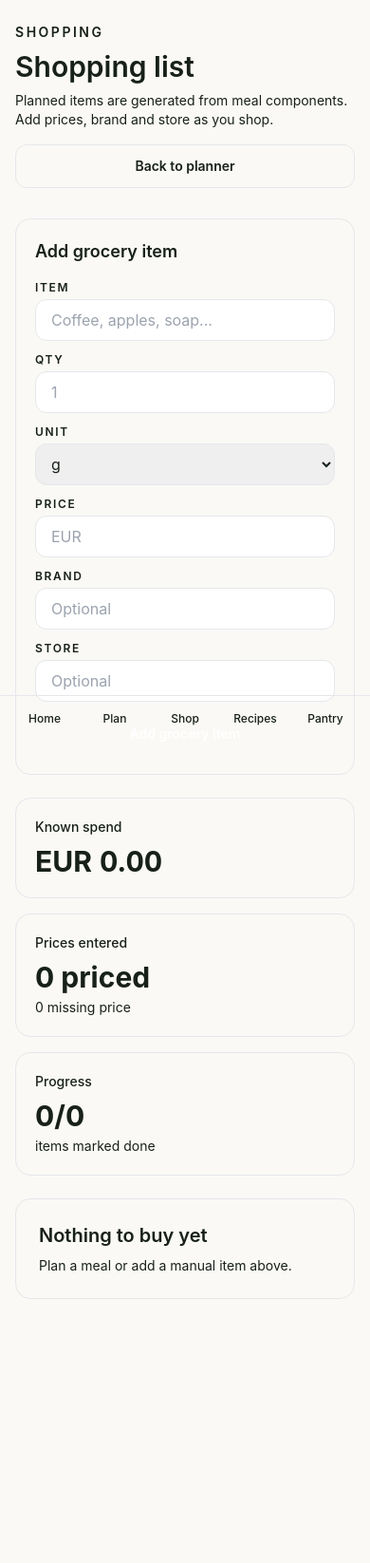
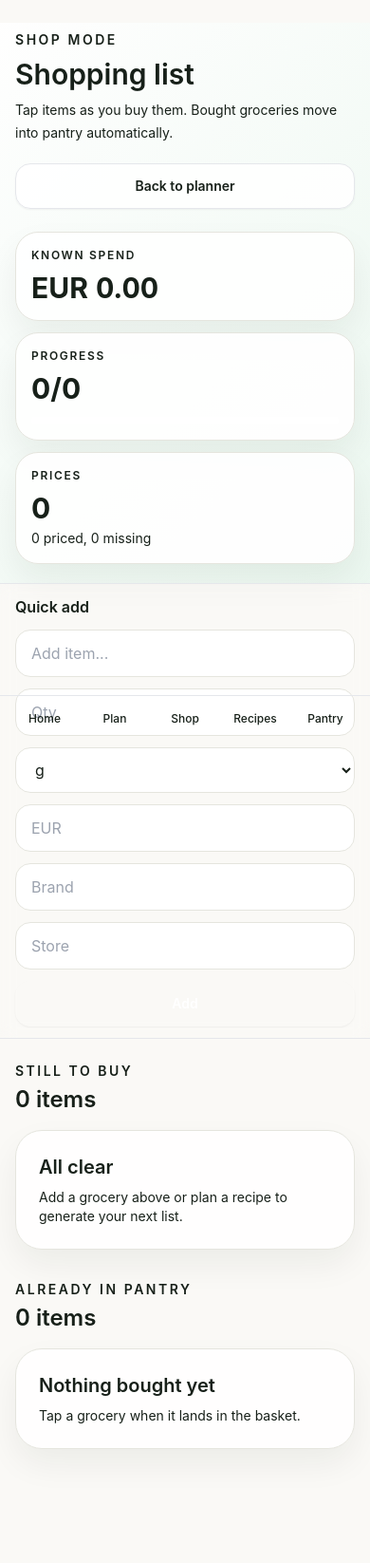
Before and after one commit to ZouhairHoussni/meal_planning, a Django app: page /shopping/ in a window 390 px wide. Shown: the part 63-1709 px from the top of the page at 95% size. Before the commit the page ends 1431 px from the top, so only its background shows below. Run offline with Django 5.2, Linux system fonts and the light colour scheme; the visitor is signed in with stand-in values (Sample User, id 1); data that the repository does not hold is empty; some libraries are stand-ins or nearby versions.

Commit message:
Redesign shopping list for mobile shop mode

```diff
--- a/shopping/views.py
+++ b/shopping/views.py
@@ -13,14 +13,23 @@ from .services import sync_planned_shopping_items
 def shopping_list(request):
     sync_planned_shopping_items(request.user)
     items = ShoppingItem.objects.filter(owner=request.user)
+    to_buy_items = [item for item in items if not item.purchased]
+    purchased_items = [item for item in items if item.purchased]
+    summary = shopping_summary_for_user(request.user)
+    progress_percent = 0
+    if summary.item_count:
+        progress_percent = int((summary.purchased_count / summary.item_count) * 100)
     return render(
         request,
         "shopping/shopping_list.html",
         {
             "items": items,
+            "to_buy_items": to_buy_items,
+            "purchased_items": purchased_items,
             "manual_form": ManualShoppingItemForm(),
             "unit_choices": ShoppingItem._meta.get_field("unit").choices,
-            "summary": shopping_summary_for_user(request.user),
+            "summary": summary,
+            "progress_percent": progress_percent,
         },
     )
 
--- a/static/css/app.css
+++ b/static/css/app.css
@@ -32,3 +32,99 @@ body {
   outline: 3px solid rgba(35, 99, 69, 0.35);
   outline-offset: 2px;
 }
+
+.shopping-hero {
+  background:
+    linear-gradient(135deg, rgba(255, 255, 255, 0.92), rgba(234, 247, 239, 0.92)),
+    var(--color-canvas);
+}
+
+.shopping-metric,
+.shopping-empty,
+.shopping-item {
+  border: 1px solid var(--color-border);
+  background: rgba(255, 255, 255, 0.92);
+  box-shadow: 0 16px 35px rgba(23, 32, 25, 0.06);
+}
+
+.shopping-metric {
+  border-radius: 24px;
+  padding: 1rem;
+}
+
+.shopping-empty {
+  border-radius: 28px;
+  padding: 1.5rem;
+}
+
+.shopping-item {
+  border-radius: 28px;
+  padding: 1rem;
+}
+
+.shopping-item-done {
+  background: rgba(243, 244, 239, 0.78);
+  box-shadow: none;
+}
+
+.shopping-check {
+  display: grid;
+  min-height: 4rem;
+  min-width: 4rem;
+  place-items: center;
+  border: 2px solid var(--color-border);
+  border-radius: 999px;
+  background: #fff;
+  color: var(--color-text);
+  transition:
+    transform 120ms ease,
+    border-color 120ms ease,
+    background 120ms ease;
+}
+
+.shopping-check:hover {
+  border-color: var(--color-primary);
+  transform: scale(1.02);
+}
+
+.shopping-check:active {
+  transform: scale(0.96);
+}
+
+.shopping-check-done {
+  border-color: var(--color-success);
+  background: var(--color-success);
+  color: #fff;
+}
+
+.shopping-check-dot {
+  height: 1rem;
+  width: 1rem;
+  border-radius: 999px;
+  background: var(--color-surface-muted);
+}
+
+.shopping-input {
+  min-height: 3rem;
+  width: 100%;
+  border-radius: 1rem;
+  border: 1px solid var(--color-border);
+  background: #fff;
+  padding: 0.75rem 1rem;
+  color: var(--color-text);
+}
+
+.shopping-input:focus {
+  border-color: var(--color-primary);
+  outline: none;
+}
+
+.shopping-chip {
+  display: inline-flex;
+  min-height: 1.875rem;
+  align-items: center;
+  border-radius: 999px;
+  padding: 0.25rem 0.75rem;
+  font-size: 0.75rem;
+  font-weight: 700;
+}
--- a/templates/shopping/shopping_list.html
+++ b/templates/shopping/shopping_list.html
@@ -3,109 +3,114 @@
 {% block title %}Shopping - MealBudget{% endblock %}
 
 {% block content %}
-  <div class="flex flex-col gap-4 lg:flex-row lg:items-start lg:justify-between">
+  <div class="mx-auto max-w-5xl">
+    <section class="shopping-hero -mx-4 px-4 pb-5 pt-2 sm:mx-0 sm:rounded-[2rem] sm:px-6 sm:pt-6">
+      <div class="flex flex-col gap-5 sm:flex-row sm:items-end sm:justify-between">
         <div>
-      <p class="text-sm font-semibold uppercase tracking-[0.18em] text-primary">Shopping</p>
-      <h1 class="mt-2 text-3xl font-semibold text-text">Shopping list</h1>
-      <p class="mt-2 text-sm text-text-muted">Planned items are generated from meal components. Add prices, brand and store as you shop.</p>
+          <p class="text-sm font-semibold uppercase tracking-[0.18em] text-primary">Shop mode</p>
+          <h1 class="mt-2 text-3xl font-semibold tracking-normal text-text sm:text-4xl">Shopping list</h1>
+          <p class="mt-2 max-w-2xl text-sm leading-6 text-text-muted">Tap items as you buy them. Bought groceries move into pantry automatically.</p>
         </div>
-    <a class="inline-flex min-h-11 items-center justify-center rounded-xl border border-border bg-surface px-5 py-3 text-sm font-semibold text-text" href="{% url 'planner' %}">Back to planner</a>
+        <a class="inline-flex min-h-12 items-center justify-center rounded-2xl border border-border bg-white/90 px-5 py-3 text-sm font-semibold text-text shadow-sm transition hover:border-primary hover:text-primary" href="{% url 'planner' %}">Back to planner</a>
       </div>
 
-  <form class="mt-8 rounded-2xl border border-border bg-surface p-5 shadow-soft" method="post" action="{% url 'shopping_add_manual' %}">
+      <div class="mt-6 grid gap-3 sm:grid-cols-3">
+        <article class="shopping-metric">
+          <p class="text-xs font-semibold uppercase tracking-[0.14em] text-text-muted">Known spend</p>
+          <p class="money-value mt-2 text-3xl font-bold text-text">EUR {{ summary.total_price|floatformat:"2" }}</p>
+        </article>
+        <article class="shopping-metric">
+          <p class="text-xs font-semibold uppercase tracking-[0.14em] text-text-muted">Progress</p>
+          <p class="mt-2 text-3xl font-bold text-text">{{ summary.purchased_count }}/{{ summary.item_count }}</p>
+          <div class="mt-3 h-2 rounded-full bg-white">
+            <div class="h-2 rounded-full bg-primary" style="width: {{ progress_percent }}%"></div>
+          </div>
+        </article>
+        <article class="shopping-metric">
+          <p class="text-xs font-semibold uppercase tracking-[0.14em] text-text-muted">Prices</p>
+          <p class="mt-2 text-3xl font-bold text-text">{{ summary.priced_count }}</p>
+          <p class="mt-1 text-sm text-text-muted">{{ summary.priced_count }} priced, {{ summary.missing_price_count }} missing</p>
+        </article>
+      </div>
+    </section>
+
+    <section class="sticky top-0 z-10 -mx-4 border-y border-border bg-canvas/95 px-4 py-3 backdrop-blur sm:top-3 sm:mx-0 sm:mt-5 sm:rounded-3xl sm:border">
+      <form class="grid gap-3 md:grid-cols-[1.4fr_90px_100px_110px_1fr_1fr_auto] md:items-end" method="post" action="{% url 'shopping_add_manual' %}">
         {% csrf_token %}
-    <h2 class="text-lg font-semibold text-text">Add grocery item</h2>
-    <div class="mt-4 grid gap-3 xl:grid-cols-[1.4fr_110px_110px_120px_1fr_1fr_auto] xl:items-end">
-      <div>
-        <label class="block text-xs font-semibold uppercase tracking-[0.14em] text-text-muted">Item</label>
-        <input class="mt-1 min-h-11 w-full rounded-xl border border-border px-4" name="{{ manual_form.name.html_name }}" placeholder="Coffee, apples, soap..." required>
+        <div class="md:col-span-7">
+          <h2 class="text-base font-semibold text-text">Quick add</h2>
         </div>
         <div>
-        <label class="block text-xs font-semibold uppercase tracking-[0.14em] text-text-muted">Qty</label>
-        <input class="mt-1 min-h-11 w-full rounded-xl border border-border px-4" name="{{ manual_form.quantity.html_name }}" placeholder="1" inputmode="decimal" required>
+          <label class="sr-only">Item</label>
+          <input class="shopping-input" name="{{ manual_form.name.html_name }}" placeholder="Add item..." required>
         </div>
         <div>
-        <label class="block text-xs font-semibold uppercase tracking-[0.14em] text-text-muted">Unit</label>
-        <select class="mt-1 min-h-11 w-full rounded-xl border border-border px-3" name="{{ manual_form.unit.html_name }}">
+          <label class="sr-only">Quantity</label>
+          <input class="shopping-input" name="{{ manual_form.quantity.html_name }}" placeholder="Qty" inputmode="decimal" required>
+        </div>
+        <div>
+          <label class="sr-only">Unit</label>
+          <select class="shopping-input" name="{{ manual_form.unit.html_name }}">
             {% for value, label in manual_form.unit.field.choices %}
               <option value="{{ value }}">{{ label }}</option>
             {% endfor %}
           </select>
         </div>
         <div>
-        <label class="block text-xs font-semibold uppercase tracking-[0.14em] text-text-muted">Price</label>
-        <input class="mt-1 min-h-11 w-full rounded-xl border border-border px-4" name="{{ manual_form.price.html_name }}" placeholder="EUR" inputmode="decimal">
+          <label class="sr-only">Price</label>
+          <input class="shopping-input" name="{{ manual_form.price.html_name }}" placeholder="EUR" inputmode="decimal">
         </div>
         <div>
-        <label class="block text-xs font-semibold uppercase tracking-[0.14em] text-text-muted">Brand</label>
-        <input class="mt-1 min-h-11 w-full rounded-xl border border-border px-4" name="{{ manual_form.brand.html_name }}" placeholder="Optional">
+          <label class="sr-only">Brand</label>
+          <input class="shopping-input" name="{{ manual_form.brand.html_name }}" placeholder="Brand">
         </div>
         <div>
-        <label class="block text-xs font-semibold uppercase tracking-[0.14em] text-text-muted">Store</label>
-        <input class="mt-1 min-h-11 w-full rounded-xl border border-border px-4" name="{{ manual_form.store.html_name }}" placeholder="Optional">
+          <label class="sr-only">Store</label>
+          <input class="shopping-input" name="{{ manual_form.store.html_name }}" placeholder="Store">
         </div>
-      <button class="min-h-11 rounded-xl bg-primary px-5 py-3 text-sm font-semibold text-white hover:bg-primary-hover" type="submit">Add grocery item</button>
-    </div>
+        <button class="min-h-12 rounded-2xl bg-primary px-5 py-3 text-sm font-semibold text-white shadow-sm transition hover:bg-primary-hover" type="submit">Add</button>
       </form>
-
-  <section class="mt-6 grid gap-4 md:grid-cols-3">
-    <article class="rounded-2xl border border-border bg-surface p-5">
-      <p class="text-sm font-medium text-text-muted">Known spend</p>
-      <p class="money-value mt-2 text-3xl font-bold text-text">EUR {{ summary.total_price|floatformat:"2" }}</p>
-    </article>
-    <article class="rounded-2xl border border-border bg-surface p-5">
-      <p class="text-sm font-medium text-text-muted">Prices entered</p>
-      <p class="mt-2 text-3xl font-bold text-text">{{ summary.priced_count }} priced</p>
-      <p class="mt-1 text-sm text-text-muted">{{ summary.missing_price_count }} missing price</p>
-    </article>
-    <article class="rounded-2xl border border-border bg-surface p-5">
-      <p class="text-sm font-medium text-text-muted">Progress</p>
-      <p class="mt-2 text-3xl font-bold text-text">{{ summary.purchased_count }}/{{ summary.item_count }}</p>
-      <p class="mt-1 text-sm text-text-muted">items marked done</p>
-    </article>
     </section>
 
-  <section class="mt-6 space-y-3">
-    {% for item in items %}
-      <article class="rounded-2xl border border-border bg-surface p-4 shadow-soft">
-        <div class="flex items-center gap-3">
-          <form method="post" action="{% url 'shopping_toggle' item.id %}">
-            {% csrf_token %}
-            <button class="grid min-h-11 min-w-16 place-items-center rounded-xl border border-border px-3 text-xs font-bold {% if item.purchased %}bg-success text-white{% else %}bg-canvas text-text{% endif %}" type="submit" aria-label="Toggle {{ item.name }}">
-              {% if item.purchased %}Done{% else %}To buy{% endif %}
-            </button>
-          </form>
-          <div class="min-w-0 flex-1">
-            <p class="font-semibold text-text {% if item.purchased %}line-through text-text-muted{% endif %}">{{ item.name }}</p>
-            <p class="text-sm text-text-muted">
-              {{ item.quantity|floatformat:"-2" }} {{ item.unit }} - {{ item.get_source_display }}
-              {% if item.price %} - EUR {{ item.price }}{% endif %}
-              {% if item.brand %} - {{ item.brand }}{% endif %}
-              {% if item.store %} - {{ item.store }}{% endif %}
-            </p>
+    <section class="mt-6">
+      <div class="flex items-end justify-between gap-4">
+        <div>
+          <p class="text-sm font-semibold uppercase tracking-[0.18em] text-primary">Still to buy</p>
+          <h2 class="mt-1 text-2xl font-semibold text-text">{{ to_buy_items|length }} item{{ to_buy_items|length|pluralize }}</h2>
+        </div>
+        <p class="hidden text-sm text-text-muted sm:block">Large tap targets for one-handed shopping.</p>
+      </div>
+
+      <div class="mt-4 space-y-3">
+        {% for item in to_buy_items %}
+          {% include "shopping/partials/shopping_item_card.html" with item=item is_done=False %}
+        {% empty %}
+          <div class="shopping-empty">
+            <h3 class="text-xl font-semibold text-text">All clear</h3>
+            <p class="mt-2 text-sm text-text-muted">Add a grocery above or plan a recipe to generate your next list.</p>
+          </div>
+        {% endfor %}
+      </div>
+    </section>
+
+    <section class="mt-8 pb-8">
+      <div class="flex items-end justify-between gap-4">
+        <div>
+          <p class="text-sm font-semibold uppercase tracking-[0.18em] text-success">Already in pantry</p>
+          <h2 class="mt-1 text-2xl font-semibold text-text">{{ purchased_items|length }} item{{ purchased_items|length|pluralize }}</h2>
         </div>
       </div>
 
-        <form class="mt-4 grid gap-3 lg:grid-cols-[1.4fr_110px_110px_120px_1fr_1fr_auto]" method="post" action="{% url 'shopping_update' item.id %}">
-          {% csrf_token %}
-          <input class="min-h-11 rounded-xl border border-border px-3" name="name" value="{{ item.name }}" required>
-          <input class="min-h-11 rounded-xl border border-border px-3" name="quantity" value="{{ item.quantity|floatformat:'-2' }}" inputmode="decimal" required>
-          <select class="min-h-11 rounded-xl border border-border px-3" name="unit">
-            {% for value, label in unit_choices %}
-              <option value="{{ value }}" {% if item.unit == value %}selected{% endif %}>{{ label }}</option>
-            {% endfor %}
-          </select>
-          <input class="min-h-11 rounded-xl border border-border px-3" name="price" value="{{ item.price|default_if_none:'' }}" placeholder="Price">
-          <input class="min-h-11 rounded-xl border border-border px-3" name="brand" value="{{ item.brand }}" placeholder="Brand">
-          <input class="min-h-11 rounded-xl border border-border px-3" name="store" value="{{ item.store }}" placeholder="Store">
-          <button class="min-h-11 rounded-xl border border-border bg-surface px-4 py-2 text-sm font-semibold text-text hover:border-primary hover:text-primary" type="submit">Save</button>
-        </form>
-      </article>
+      <div class="mt-4 space-y-3">
+        {% for item in purchased_items %}
+          {% include "shopping/partials/shopping_item_card.html" with item=item is_done=True %}
         {% empty %}
-      <div class="rounded-2xl border border-border bg-surface p-6">
-        <h2 class="text-xl font-semibold text-text">Nothing to buy yet</h2>
-        <p class="mt-2 text-sm text-text-muted">Plan a meal or add a manual item above.</p>
+          <div class="shopping-empty">
+            <h3 class="text-xl font-semibold text-text">Nothing bought yet</h3>
+            <p class="mt-2 text-sm text-text-muted">Tap a grocery when it lands in the basket.</p>
           </div>
         {% endfor %}
+      </div>
     </section>
+  </div>
 {% endblock %}
```
Also changed, not shown: docs/DECISIONS.md (+8 -0 lines), docs/IMPLEMENTATION_PLAN.md (+1 -0 lines), shopping/tests/test_shopping_ux.py (added, +23 -0 lines), templates/shopping/partials/shopping_item_card.html (added, +48 -0 lines). Lines whose indentation alone changed are shown as unchanged.
